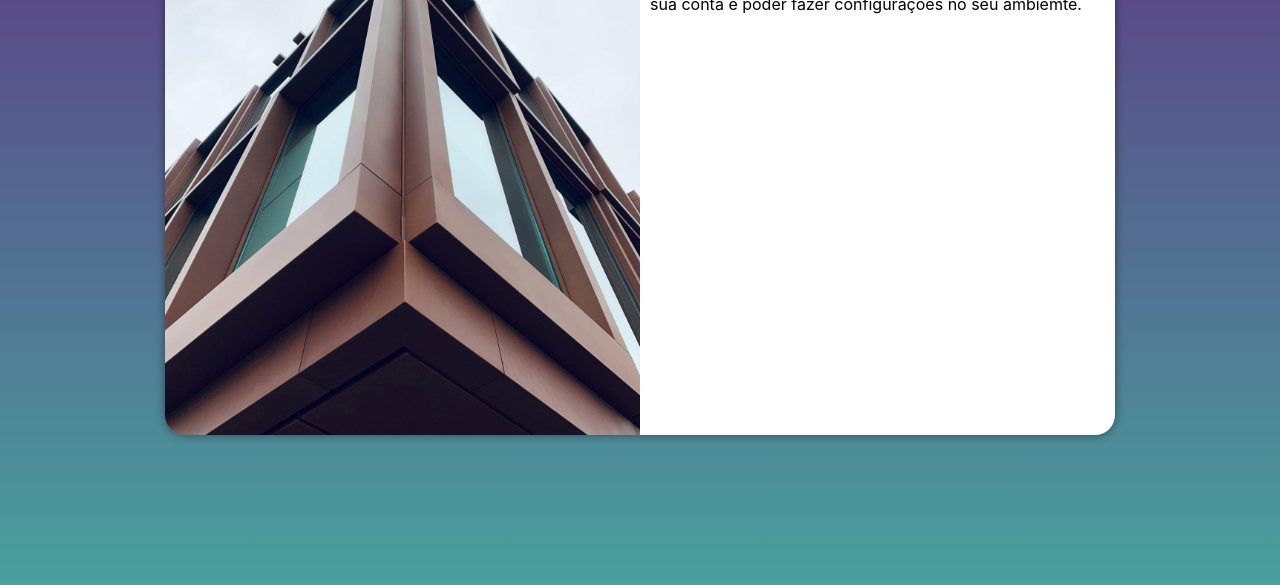
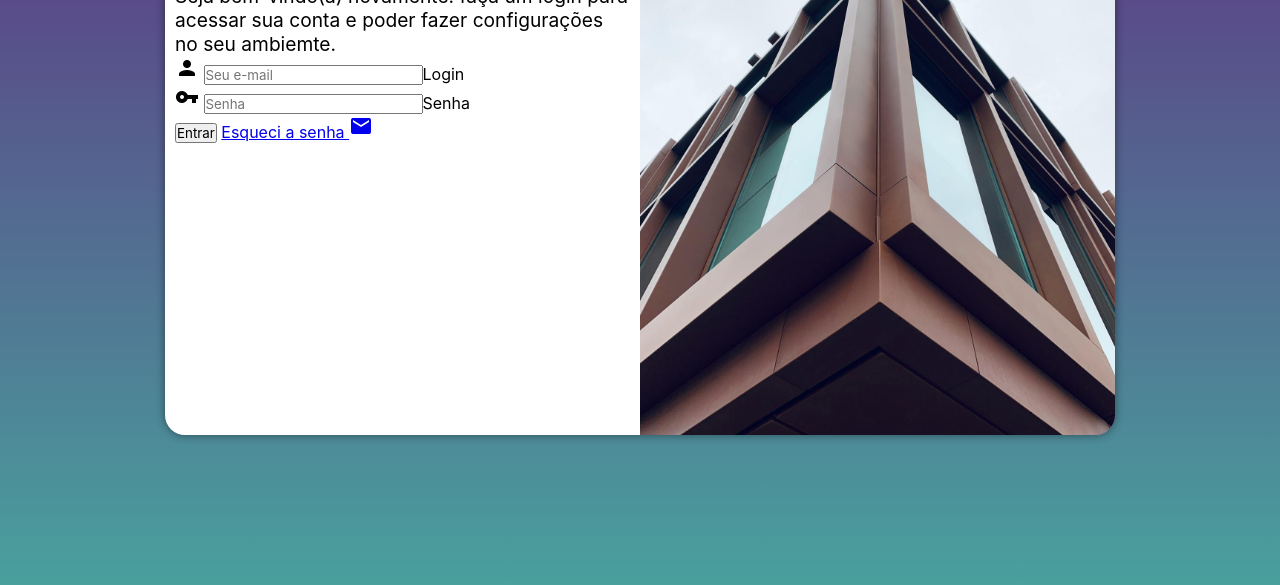
Before and after one commit to Guilhermexxx1/projeto-login, a plain HTML site: page index.html in a window 1280 px wide. Shown: the part 215-800 px from the top of the page. Drawn offline with Linux system fonts and the light colour scheme.

Commit message:
adicionei o formulário

```diff
--- a/estilos/media-query.css
+++ b/estilos/media-query.css
@@ -42,14 +42,22 @@ Tablet
     }
 
     section#login > div#imagem {
-        float: left;
+        float: right;
         width: 50%;
         height: 100%;
     }
 
     section#login > div#formulario {
-        float: right;
+        float: left;
         width: 50%;
     }
 
+    div#formulario > h1 {
+        font-size: 2em;
+    }
+
+    div#formulario > p {
+        font-size: 1.2em;
+    }
+
 }
--- a/estilos/style.css
+++ b/estilos/style.css
@@ -50,5 +50,13 @@ section#login > div#imagem {
 section#login > div#formulario {
     display: block;
     padding: 10px;
+}
 
+ddiv#formulario > h1 {
+    text-align: center;
+    margin-bottom: 10px;
 }
+
+div#formulario > p {
+    font-size: 0.8em;
+}
--- a/index.html
+++ b/index.html
@@ -4,6 +4,7 @@
     <meta charset="UTF-8">
     <meta name="viewport" content="width=device-width, initial-scale=1.0">
     <title>login</title>
+    <link href="https://fonts.googleapis.com/icon?family=Material+Icons"rel="stylesheet">
     <link rel="stylesheet" href="estilos/style.css">
     <link rel="stylesheet" href="estilos/media-query.css">
 </head>
@@ -16,8 +17,17 @@
             <div id="formulario">
                 <h1>login</h1>
                 <p>Seja bem-vindo(a) novamente. faça um login para acessar sua conta e poder fazer configurações no seu ambiemte.</p>
-                <form action="login.php" method="post">
-
+                <form action="login.php" method="post" autocomplete="on">
+                    <div class="campo">
+                        <span class="material-icons">person</span>
+                        <input type="email" name="login" id="ilogin" placeholder="Seu e-mail" autocomplete="email" required maxlength="30"><label for="ilogin">Login</label>
+                    </div>
+                    <div class="campo">
+                        <span class="material-icons">vpn_key</span>
+                        <input type="password" name="senha" id="isenha" placeholder="Senha" autocomplete="current-password" required minlength="8" maxlength="20"><label for="isenha">Senha</label>
+                    </div>
+                    <input type="submit" value="Entrar">
+                    <a href="esqueci.html">Esqueci a senha <i class="material-icons">mail</i></a>
                 </form>
             </div>
         </section>
```
